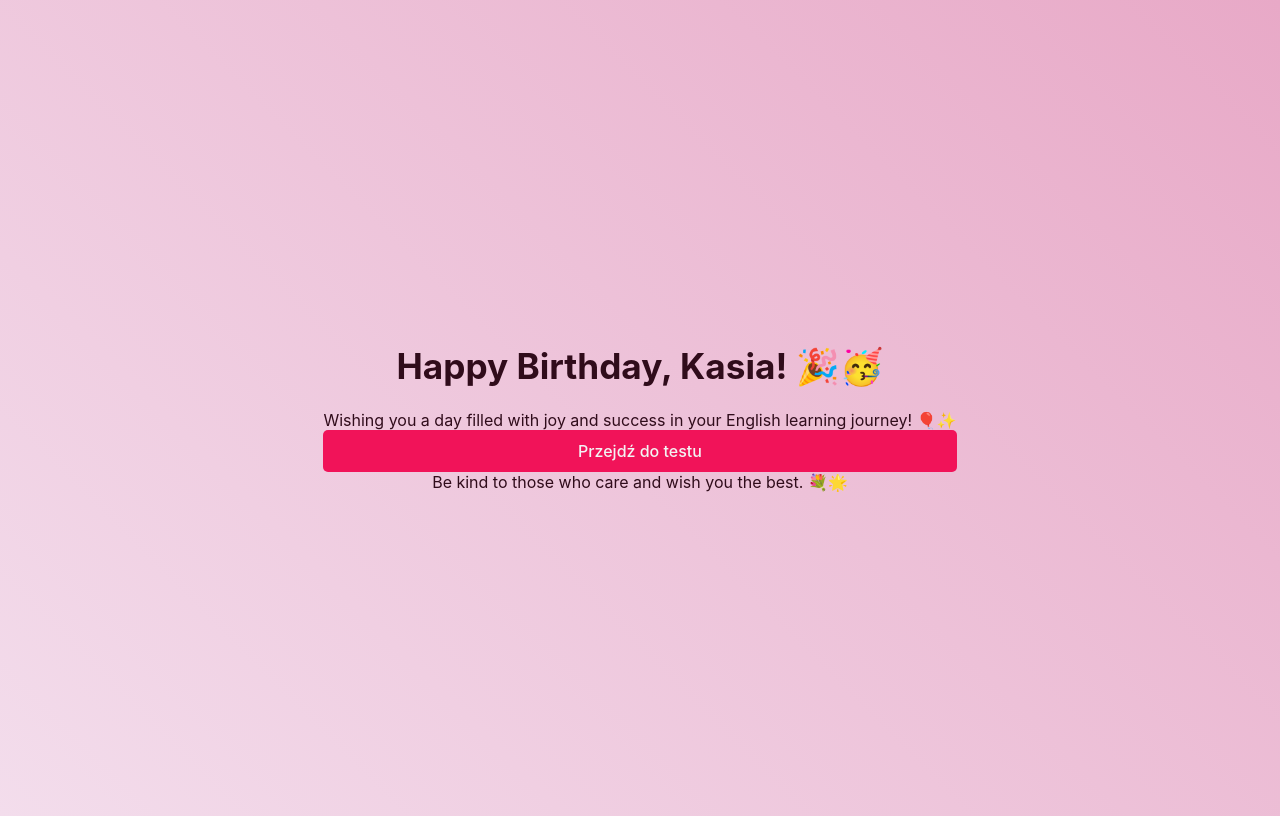
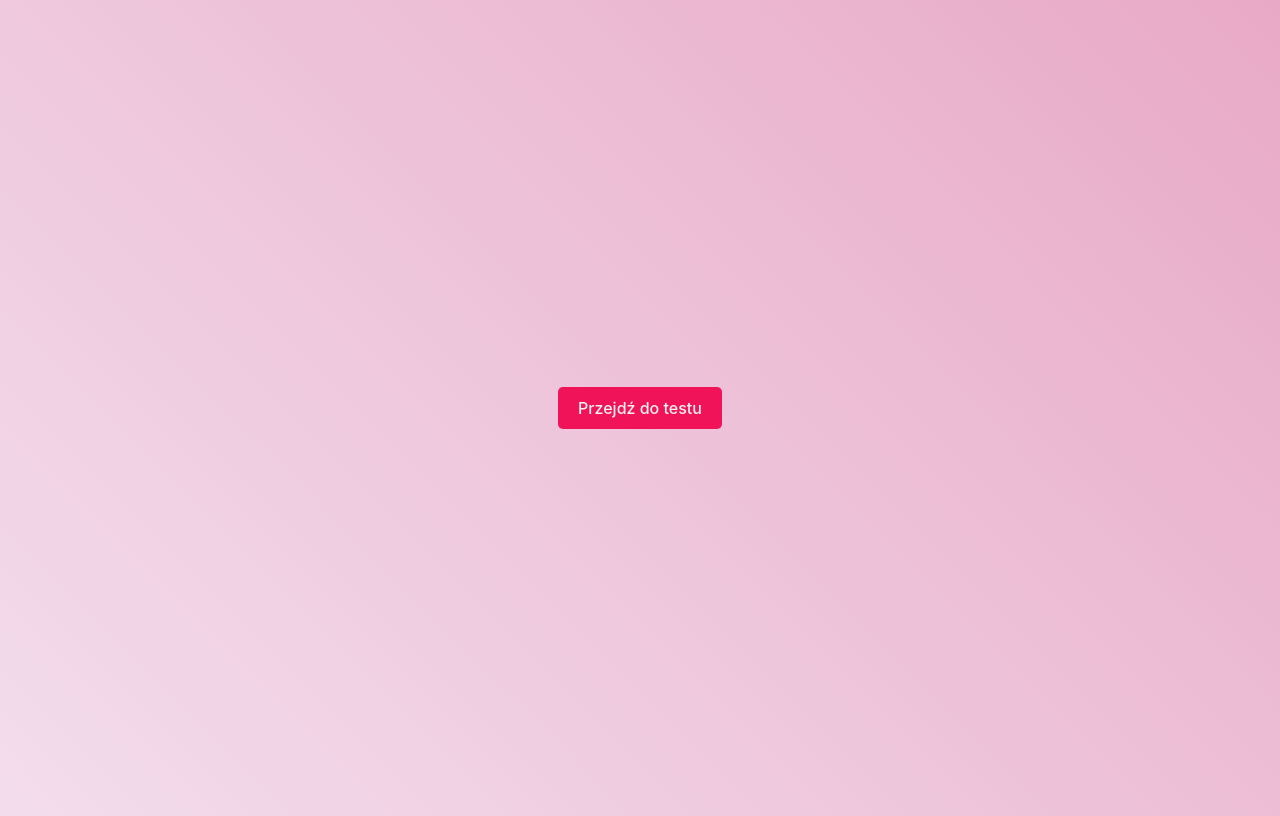
Before and after one commit to enowuigrek/pink-flamingo, a React (Vite) app: page / in a window 1280 px wide. Built offline with nearby package versions, Linux system fonts and the light colour scheme.

Commit message:
end of birthday

```diff
--- a/src/App.jsx
+++ b/src/App.jsx
@@ -36,10 +36,7 @@ function App() {
     if (!isTestStarted) {
         return (
             <div className='start-container'>
-                <h1>Happy Birthday, Kasia! 🎉🥳</h1>
-                <p>Wishing you a day filled with joy and success in your English learning journey! 🎈✨</p>
                 <StartTestButton onStartTest={startTest} />
-                <p>Be kind to those who care and wish you the best. 💐🌟</p>
             </div>
         );
     }
```
